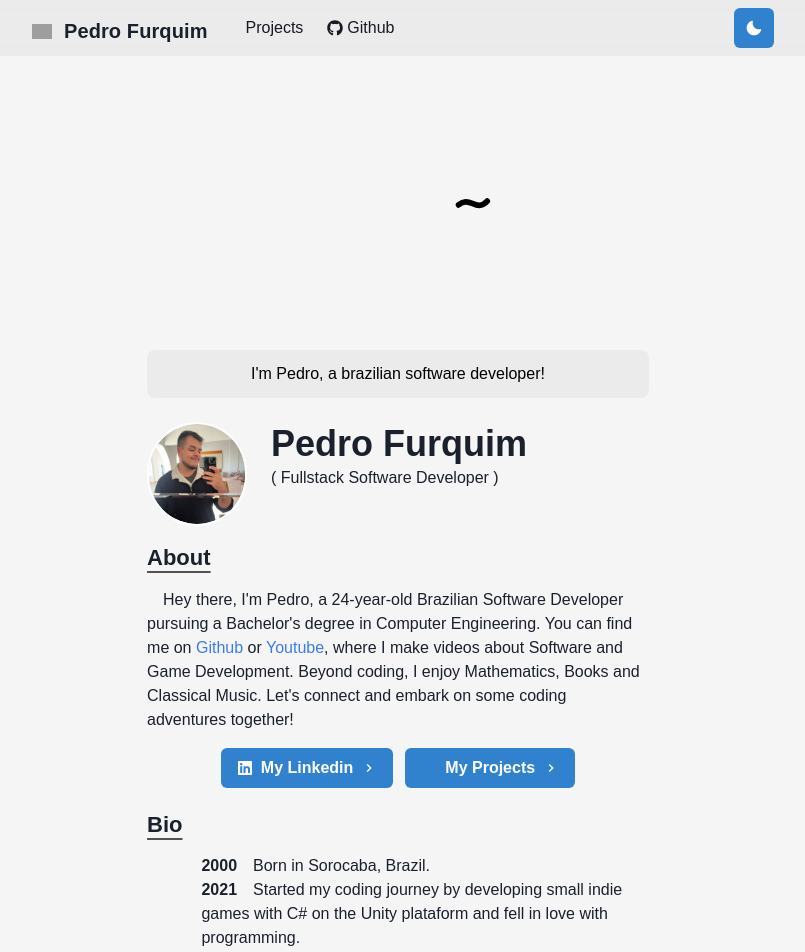
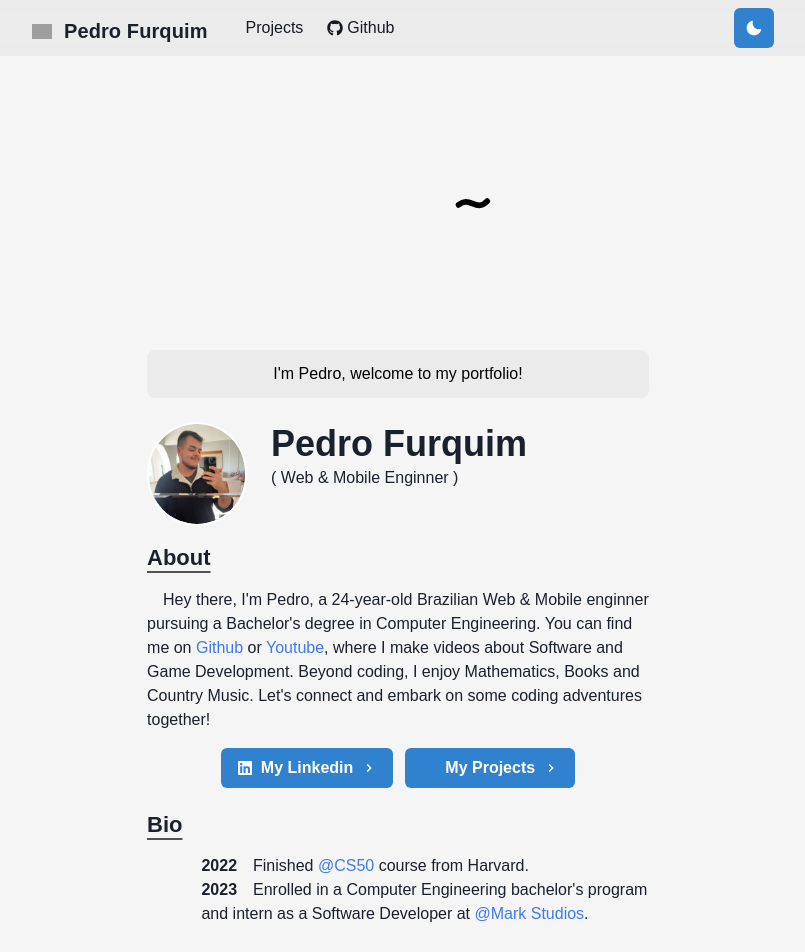
Before and after one commit to devpedrofurquim/devpedrofurquim.github.io, a Next.js app: page / in a window 1280 px wide. Shown: the top 952 px of the page, without its empty margins (242-1047 px from the left). Built offline with nearby package versions, Linux system fonts and the light colour scheme; grey boxes are pictures that could not be loaded; some icons are missing.

Commit message:
feat: Changed copy of main page

```diff
--- a/pages/index.js
+++ b/pages/index.js
@@ -47,7 +47,7 @@ const Page = () => {
         )}
         fontFamily={theme.fonts.fontFamily}
       >
-        I&apos;m Pedro, a brazilian software developer!
+        I&apos;m Pedro, welcome to my portfolio!
       </Box>
       <Box display='flex' flexDirection={{base: 'column', md: 'row'}}>
       <Box flexShrink={0} mt={{base: 4, md: 0}} mr={{md: 6}} align="center" order={{ base: 2, md: 1 }}>
@@ -75,7 +75,7 @@ const Page = () => {
             Pedro Furquim
           </Heading>
           <p>
-            ( Fullstack Software Developer )
+            ( Web & Mobile Enginner )
           </p>
         </Box>
       </Box>
@@ -84,9 +84,9 @@ const Page = () => {
             About
           </Heading>
           <Bio>
-          Hey there, I&apos;m Pedro, a 24-year-old Brazilian Software Developer pursuing a Bachelor&apos;s degree in Computer Engineering.
+          Hey there, I&apos;m Pedro, a 24-year-old Brazilian Web & Mobile enginner pursuing a Bachelor&apos;s degree in Computer Engineering.
           You can find me on {''}<Link as={NextLink} target='_blank' href="https://github.com/devpedrofurquim">Github</Link> or {''}<Link as={NextLink} target='_blank' href="https://www.youtube.com/channel/UCJZ720iUOA2f9HstAxIlLug">Youtube</Link>,
-          where I make videos about Software and Game Development. Beyond coding, I enjoy Mathematics, Books and Classical Music. Let&apos;s connect and embark on some coding adventures together!
+          where I make videos about Software and Game Development. Beyond coding, I enjoy Mathematics, Books and Country Music. Let&apos;s connect and embark on some coding adventures together!
 
           </Bio>
           <Box align="center" my={4} gap={3} display="flex" justifyContent="center" flexDirection={{base: 'column', md: 'row'}}>
@@ -104,18 +104,6 @@ const Page = () => {
           </Heading>
           <StorySection>
             <StoryYear>
-              2000
-            </StoryYear>
-            Born in Sorocaba, Brazil.
-          </StorySection>
-          <StorySection>
-            <StoryYear>
-              2021
-            </StoryYear>
-            Started my coding journey by developing small indie games with C# on the Unity plataform and fell in love with programming.
-          </StorySection>
-          <StorySection>
-            <StoryYear>
               2022
             </StoryYear>
             Finished <Link as={NextLink} target='_blank' href="https://certificates.cs50.io/2fd2f3f3-22c4-4b2a-8ab6-f8ee075ef758.pdf?size=letter">@CS50</Link> course from Harvard.
@@ -124,7 +112,7 @@ const Page = () => {
             <StoryYear>
               2023
             </StoryYear>
-            Enrolled in a Computer Engineering bachelor&apos;s program at <Link as={NextLink} target='_blank' href="https://uniso.br/home">@Uniso University</Link> and founded <Link as={NextLink} target='_blank' href="https://d281.com.br">D281</Link> (my software house).
+            Enrolled in a Computer Engineering bachelor&apos;s program and intern as a Software Developer at <Link as={NextLink} target='_blank' href="https://markstudioshub.com/">@Mark Studios</Link>.
           </StorySection>
       </Section>
       <Section delay={0.3}>
@@ -132,14 +120,14 @@ const Page = () => {
           Tech Stack
           </Heading>
           <Bio>
-          JavaScript, Typescript, React, React-Native, Next, Node, Express, Jest, Cypress, Tailwind, Chakra UI, CSS / SASS, Flutter, Godot Engine, .NET, Python, SQL
+          JavaScript, Typescript, React.JS, React Native, Next, Node.JS, Express.JS, Jest, Cypress, Tailwind, Chakra UI, CSS / SASS, Flutter, Godot Engine, .NET, Python, SQL
           </Bio>
       </Section>
       <Section delay={0.3}>
           <Heading as="h3" variant="section-title" >
             My Links
           </Heading>
-          <List>
+          <List style={{flexDirection: 'row', display: 'block'}}>
             <ListItem mb={2}>
               <Link href='https://github.com/devpedrofurquim' target='_blank'>
                 <Button variant="ghost" colorScheme='blue' leftIcon={<IoLogoGithub/>}>@devpedrofurquim</Button>
@@ -162,4 +150,4 @@ const Page = () => {
   )
 }
 
-export default Page
+export default Page;
```
